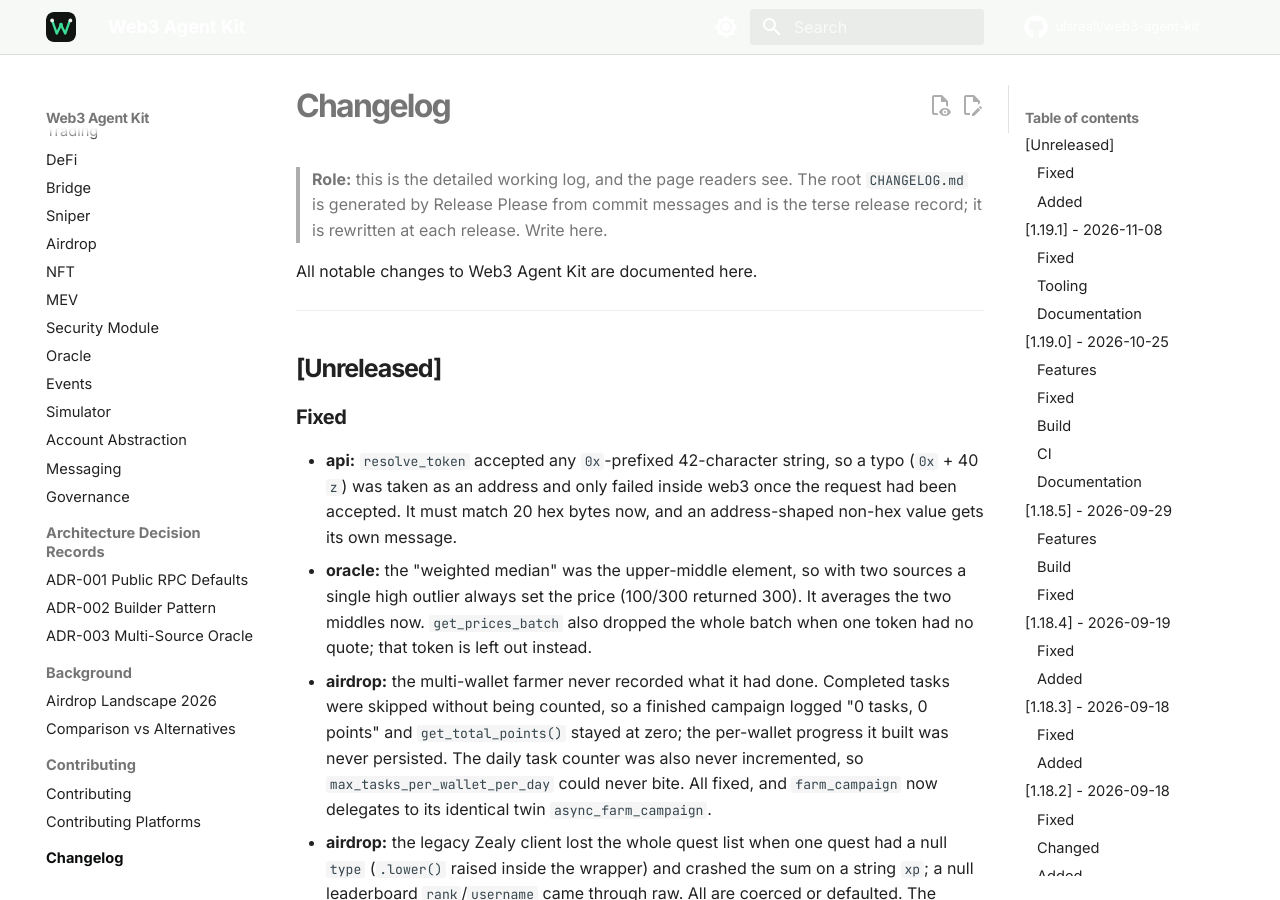
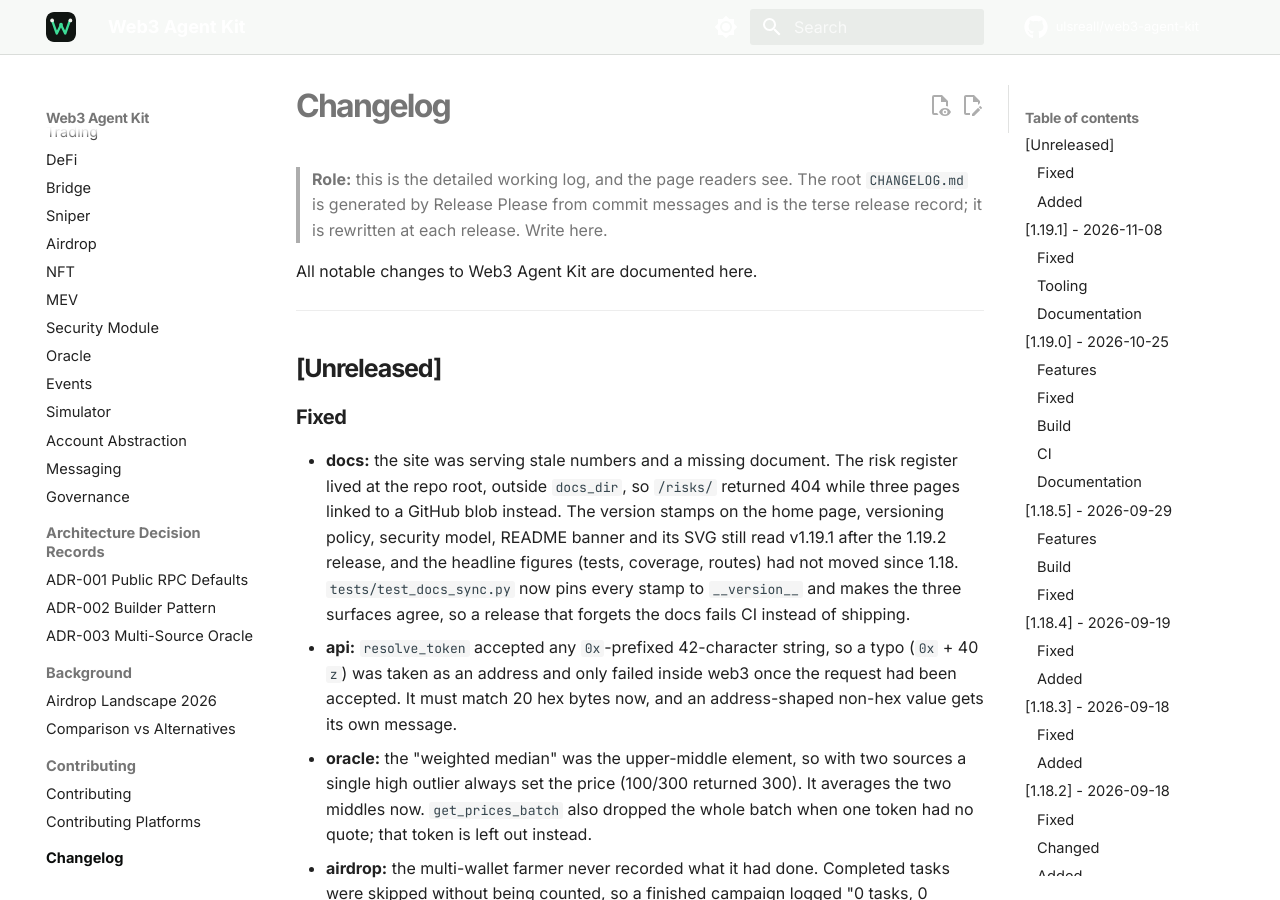
Before and after one commit to ulsreall/web3-agent-kit, an MkDocs documentation site: the page built from docs/changelog.md, in a window 1280 px wide and 900 px high. Built offline with MkDocs 1.6.1 and Material for MkDocs 9.7.7, drawn with Linux system fonts in a browser that asks for light colours; comment, search, counter and statistics services are not loaded.

Commit message:
docs: publish the risk register, resync version stamps and headline numbers (#181)
The site and the repo had drifted apart:

- RISKS.md sat at the repo root, outside docs_dir, so it was never built —
  /risks/ returned 404 while index.md, project-maturity.md and the README all
  pointed readers at a GitHub blob. It is docs/risks.md with a nav entry now.
- v1.19.1 was still stamped on the home page eyebrow, the versioning policy,
  the security model, the README banner and its SVG after 1.19.2 shipped.
- The headline figures were from 1.18: 1,884 tests / 72% coverage / 37 routes.
  They read 3,191 / 92% / 38 now, in all three places including the SVG <desc>.

Nothing was watching any of this, so tests/test_docs_sync.py pins each stamp to
__version__ (anchored per file, so historical mentions are untouched) and
asserts the test count and coverage agree across the three surfaces. Eight of
its ten tests fail on the previous state.

Signed-off-by: Khasbi Maulana <khasbim240803@gmail.com>
Co-authored-by: Khasbi Maulana <khasbim240803@gmail.com>

```diff
--- a/docs/changelog.md
+++ b/docs/changelog.md
@@ -11,6 +11,14 @@ All notable changes to Web3 Agent Kit are documented here.
 ## [Unreleased]
 
 ### Fixed
+- **docs:** the site was serving stale numbers and a missing document. The risk
+  register lived at the repo root, outside `docs_dir`, so `/risks/` returned 404
+  while three pages linked to a GitHub blob instead. The version stamps on the
+  home page, versioning policy, security model, README banner and its SVG still
+  read v1.19.1 after the 1.19.2 release, and the headline figures (tests,
+  coverage, routes) had not moved since 1.18. `tests/test_docs_sync.py` now pins
+  every stamp to `__version__` and makes the three surfaces agree, so a release
+  that forgets the docs fails CI instead of shipping.
 - **api:** `resolve_token` accepted any `0x`-prefixed 42-character string, so a
   typo (`0x` + 40 `z`) was taken as an address and only failed inside web3 once
   the request had been accepted. It must match 20 hex bytes now, and an
--- a/mkdocs.yml
+++ b/mkdocs.yml
@@ -130,6 +130,7 @@ nav:
       - Safety and Transaction Pipeline: safety-and-transaction-pipeline.md
       - Security Model: security-model.md
       - Safety Gap Matrix: security/safety-gap-matrix.md
+      - Risk Register: risks.md
   - API Reference:
       - Agent: api/agent.md
       - Wallet: api/wallet.md
```
Also changed, not shown: README.md (+2 -2 lines), docs/index.md (+4 -4 lines), docs/project-maturity.md (+1 -1 lines), docs/security-model.md (+1 -1 lines), docs/versioning-policy.md (+1 -1 lines), assets/readme-banner.svg, docs/risks.md (renamed from RISKS.md), 1 other file.
